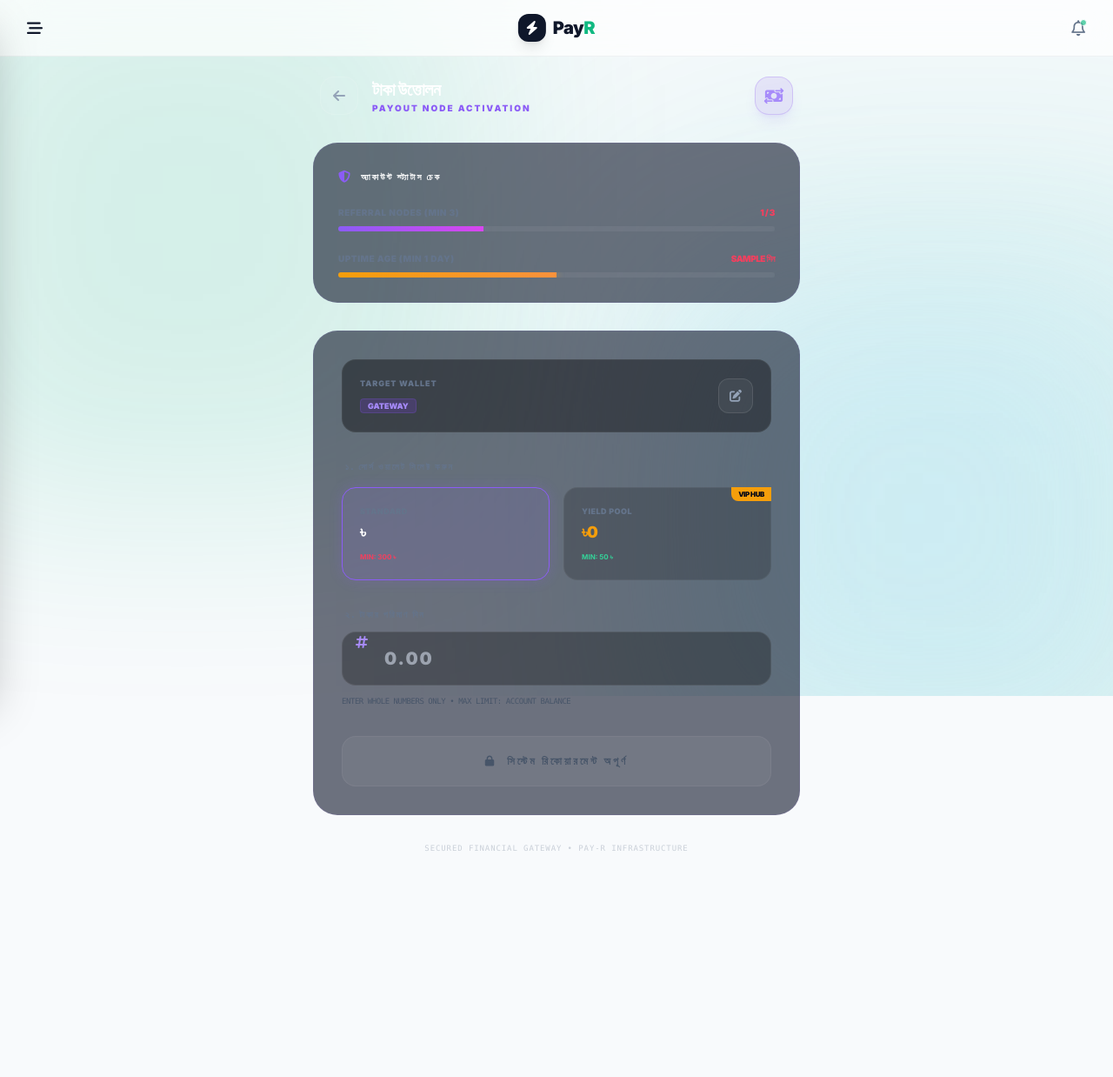
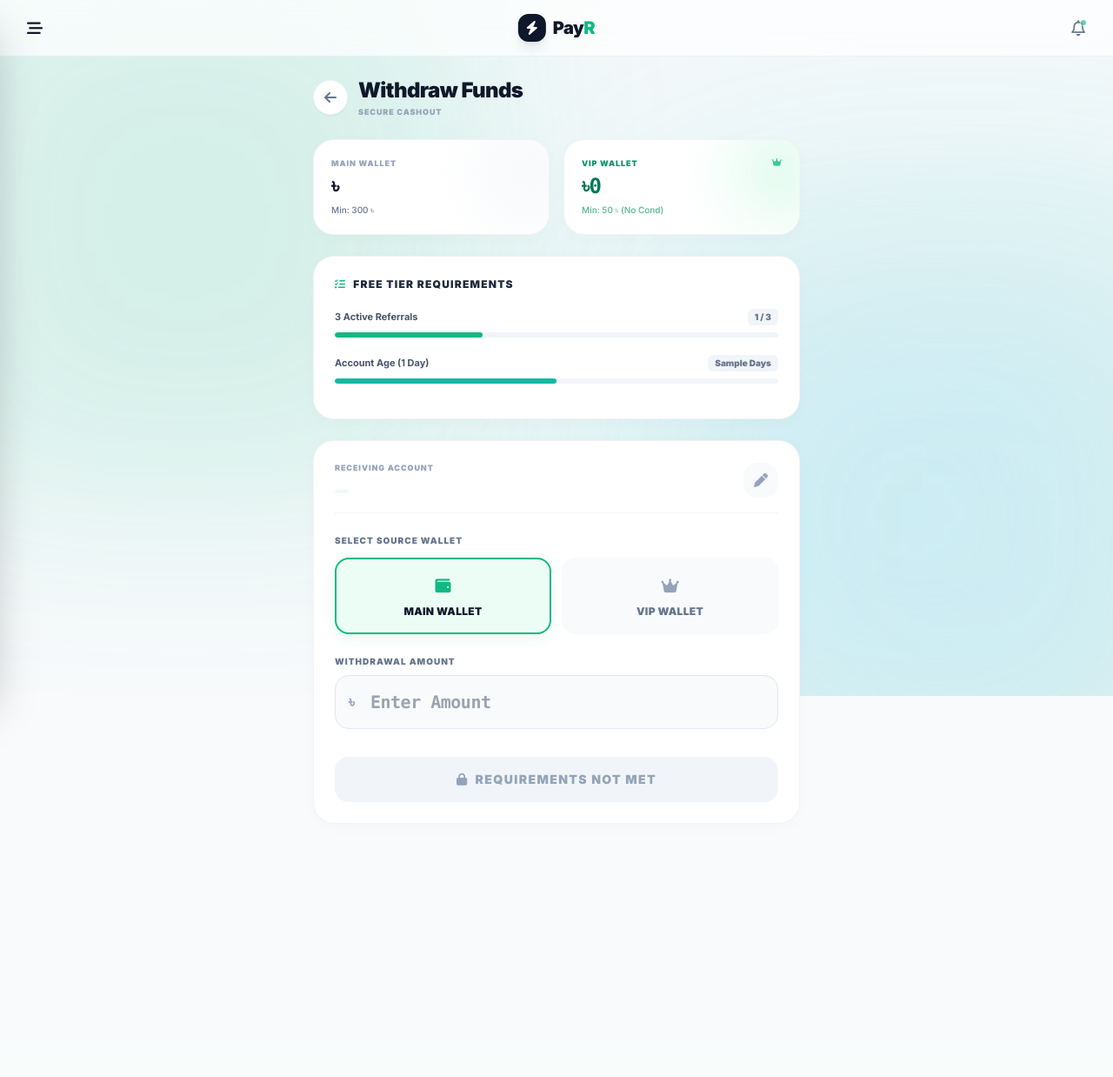
Before and after one commit to siafulislam45/Oay, a Flask app: template templates/withdraw.html in a window 1280 px wide. Shown: the whole page at 87% size. After the commit the page ends 903 px from the top, so only its background shows below. Run offline with Flask 3, Linux system fonts and the light colour scheme; the template is opened without the code that fills it: most values are stand-ins (such as "Sample title", 1, 10 or a date in 2020); data that the repository does not hold is empty; parts of the project's set-up code (start-up, migrations or seed data) failed here and were passed over; some libraries are stand-ins or nearby versions.

Commit message:
Update withdraw.html

```diff
--- a/templates/withdraw.html
+++ b/templates/withdraw.html
@@ -2,223 +2,180 @@
 {% block content %}
 
 <style>
-    /* AI Reveal Animation */
-    .withdraw-reveal { animation: revealIn 0.8s cubic-bezier(0.16, 1, 0.3, 1) forwards; opacity: 0; }
-    @keyframes revealIn { from { opacity: 0; transform: translateY(30px); } to { opacity: 1; transform: translateY(0); } }
+    .fade-up { animation: fadeUp 0.6s cubic-bezier(0.16, 1, 0.3, 1) forwards; opacity: 0; transform: translateY(20px); }
+    @keyframes fadeUp { to { opacity: 1; transform: translateY(0); } }
 
-    /* Glassmorphism Cards */
-    .ai-card {
-        background: rgba(15, 23, 42, 0.6);
-        backdrop-filter: blur(20px);
-        border: 1px solid rgba(139, 92, 246, 0.1);
-        border-radius: 28px;
+    .clean-card {
+        background: #FFFFFF; border-radius: 24px; border: 1px solid rgba(15, 23, 42, 0.05);
+        box-shadow: 0 4px 20px rgba(0, 0, 0, 0.02); transition: all 0.3s cubic-bezier(0.16, 1, 0.3, 1);
     }
 
-    /* VIP Neon Card */
-    .vip-gold-card {
-        background: linear-gradient(135deg, rgba(245, 158, 11, 0.05) 0%, rgba(20, 20, 20, 0.5) 100%);
-        border: 1px solid rgba(245, 158, 11, 0.3);
-        box-shadow: 0 0 20px rgba(245, 158, 11, 0.1);
+    /* Payment Method Card Selection */
+    .method-card { transition: all 0.3s ease; border: 2px solid transparent; }
+    input:checked + .method-card { border-color: #10B981; background-color: #ECFDF5; box-shadow: 0 4px 15px rgba(16, 185, 129, 0.1); }
+    input:checked + .method-card .method-icon { color: #10B981; }
+    input:checked + .method-card .method-text { color: #0F172A; }
+
+    /* Animated Gradient Text */
+    .text-gradient-emerald {
+        background: linear-gradient(to right, #0F172A, #10B981);
+        -webkit-background-clip: text; -webkit-text-fill-color: transparent;
     }
-
-    /* System Progress Bars */
-    .node-progress {
-        height: 6px;
-        background: rgba(255, 255, 255, 0.05);
-        border-radius: 10px;
-        overflow: hidden;
-    }
-    .node-fill-violet { background: linear-gradient(90deg, #8B5CF6, #D946EF); box-shadow: 0 0 10px rgba(139, 92, 246, 0.5); }
-    .node-fill-amber { background: linear-gradient(90deg, #F59E0B, #FB923C); box-shadow: 0 0 10px rgba(245, 158, 11, 0.5); }
-
-    /* Custom Radio Styling */
-    .wallet-radio:checked + .wallet-card-violet {
-        border-color: #8B5CF6;
-        background: rgba(139, 92, 246, 0.1);
-        box-shadow: 0 0 15px rgba(139, 92, 246, 0.2);
-    }
-    .wallet-radio:checked + .wallet-card-amber {
-        border-color: #F59E0B;
-        background: rgba(245, 158, 11, 0.1);
-        box-shadow: 0 0 15px rgba(245, 158, 11, 0.2);
-    }
-
-    .cyber-input {
-        background: rgba(0, 0, 0, 0.3);
-        border: 1px solid rgba(255, 255, 255, 0.08);
-        color: #f1f5f9;
-        transition: all 0.3s ease;
-    }
-    .cyber-input:focus {
-        border-color: #8B5CF6;
-        background: rgba(139, 92, 246, 0.05);
-        box-shadow: 0 0 15px rgba(139, 92, 246, 0.1);
-        outline: none;
-    }
-
-    .btn-withdraw {
-        background: linear-gradient(135deg, #8B5CF6 0%, #6D28D9 100%);
-        box-shadow: 0 10px 25px rgba(139, 92, 246, 0.3);
-    }
-    .btn-withdraw:active { transform: scale(0.96); }
-
-    .monofont { font-family: 'Inter', 'Courier New', monospace; }
 </style>
 
-<div class="max-w-xl mx-auto space-y-8 withdraw-reveal pb-32 pt-4 px-2">
+<div class="max-w-xl mx-auto space-y-6 fade-up pb-32 pt-4 px-2">
 
-    <!-- 1. HEADER PROTOCOL -->
-    <div class="flex items-center justify-between px-2">
-        <div class="flex items-center gap-4">
-            <a href="/dashboard" class="h-11 w-11 bg-white/5 border border-white/10 rounded-2xl flex items-center justify-center text-slate-400 hover:text-white transition-all">
-                <i class="fa-solid fa-arrow-left"></i>
-            </a>
-            <div>
-                <h2 class="text-xl font-black text-white tracking-tight uppercase">টাকা উত্তোলন</h2>
-                <p class="text-[10px] font-black text-violet-500 uppercase tracking-[2px]">Payout Node Activation</p>
-            </div>
-        </div>
-        <div class="h-11 w-11 bg-violet-600/10 text-violet-400 rounded-2xl flex items-center justify-center border border-violet-600/20 shadow-lg shadow-violet-500/10">
-            <i class="fa-solid fa-money-bill-transfer text-lg"></i>
+    <!-- 1. HEADER & BALANCES -->
+    <div class="flex items-center gap-3 mb-6">
+        <a href="/dashboard" class="h-10 w-10 bg-white rounded-full flex items-center justify-center text-slate-500 shadow-sm border border-slate-100 hover:text-[#10B981] hover:shadow-md transition">
+            <i class="fa-solid fa-arrow-left"></i>
+        </a>
+        <div>
+            <h2 class="text-2xl font-black text-slate-900 tracking-tight">Withdraw Funds</h2>
+            <p class="text-[9px] font-black uppercase tracking-widest text-slate-400 mt-0.5">Secure Cashout</p>
         </div>
     </div>
 
-    <!-- 2. CONDITIONS NODE -->
+    <!-- Dual Balance Bento Grid -->
+    <div class="grid grid-cols-2 gap-4">
+        <!-- Main Wallet -->
+        <div class="clean-card p-5 relative overflow-hidden group hover:-translate-y-1">
+            <div class="absolute right-[-10%] top-[-10%] w-24 h-24 bg-slate-100 rounded-full blur-2xl group-hover:bg-emerald-50 transition duration-500"></div>
+            <p class="text-[9px] font-black uppercase tracking-widest text-slate-400 mb-1">Main Wallet</p>
+            <h3 class="text-2xl font-black text-slate-900 font-mono tracking-tight">৳{{ user.balance }}</h3>
+            <p class="text-[10px] text-slate-500 font-medium mt-1">Min: 300 ৳</p>
+        </div>
+        <!-- VIP Wallet -->
+        <div class="clean-card p-5 relative overflow-hidden group hover:-translate-y-1 border-emerald-100 bg-emerald-50/30">
+            <div class="absolute right-[-10%] top-[-10%] w-24 h-24 bg-emerald-200/50 rounded-full blur-2xl group-hover:bg-teal-200/50 transition duration-500"></div>
+            <div class="flex justify-between items-start mb-1">
+                <p class="text-[9px] font-black uppercase tracking-widest text-emerald-600">VIP Wallet</p>
+                <i class="fa-solid fa-crown text-emerald-500 text-[10px]"></i>
+            </div>
+            <h3 class="text-2xl font-black text-emerald-700 font-mono tracking-tight">৳{{ user.vip_balance or 0 }}</h3>
+            <p class="text-[10px] text-emerald-600/70 font-medium mt-1">Min: 50 ৳ (No Cond)</p>
+        </div>
+    </div>
+
+    <!-- 2. CONDITIONS CHECKLIST (Dynamic) -->
     {% if user.current_level > 0 %}
-        <!-- 💎 VIP ACCESS GRANTED -->
-        <div class="vip-gold-card p-6 rounded-[32px] relative overflow-hidden group">
-            <div class="absolute -right-5 -top-5 text-8xl text-amber-500/10 group-hover:scale-125 transition-transform">
-                <i class="fa-solid fa-crown"></i>
-            </div>
-            <div class="flex items-center gap-5 relative z-10">
-                <div class="h-14 w-14 bg-amber-500/20 text-amber-500 rounded-2xl flex items-center justify-center text-3xl border border-amber-500/20 shadow-xl">
+        <!-- VIP USER BANNER -->
+        <div class="clean-card p-6 bg-gradient-to-r from-emerald-50 to-teal-50 border-emerald-200 relative overflow-hidden">
+            <i class="fa-solid fa-shield-check absolute -right-4 -bottom-4 text-7xl text-emerald-500 opacity-10"></i>
+            <div class="flex items-center gap-4 relative z-10">
+                <div class="h-12 w-12 bg-emerald-500 text-white rounded-2xl flex items-center justify-center text-xl shadow-lg shadow-emerald-500/30">
                     <i class="fa-solid fa-bolt"></i>
                 </div>
                 <div>
-                    <h3 class="font-black text-amber-500 text-sm uppercase tracking-widest">VIP মেম্বারশিপ অ্যাক্টিভ</h3>
-                    <p class="text-[11px] text-slate-400 mt-1 leading-relaxed">অটোমেটিক ভেরিফিকেশন মোড অন। রেফারেল ছাড়াই মাত্র ৫০ টাকা হলে উত্তোলন করতে পারবেন।</p>
+                    <h3 class="font-black text-emerald-900 text-sm tracking-tight">VIP Cashout Enabled</h3>
+                    <p class="text-[10px] text-emerald-700 mt-1 leading-relaxed font-medium">আপনার জন্য কোনো রেফারেল বা একাউন্ট বয়সের শর্ত নেই। ফাস্ট উইথড্র উপভোগ করুন।</p>
                 </div>
             </div>
         </div>
     {% else %}
-        <!-- 🔒 SYSTEM CHECKS (Free User) -->
-        <div class="ai-card p-7">
-            <div class="flex items-center gap-3 mb-6">
-                <i class="fa-solid fa-shield-halved text-violet-500 text-sm"></i>
-                <h3 class="font-black text-white text-[10px] uppercase tracking-[2px]">অ্যাকাউন্ট স্ট্যাটাস চেক</h3>
-            </div>
+        <!-- FREE USER CONDITIONS -->
+        <div class="clean-card p-6 border-slate-100">
+            <h3 class="font-black text-slate-800 text-xs mb-5 uppercase tracking-widest flex items-center gap-2">
+                <i class="fa-solid fa-list-check text-emerald-500"></i> Free Tier Requirements
+            </h3>
 
-            <!-- Referral Protocol -->
-            <div class="mb-6">
-                <div class="flex justify-between text-[10px] font-black uppercase mb-2">
-                    <span class="text-slate-500 tracking-wider">Referral Nodes (Min 3)</span>
-                    <span class="{{ 'text-emerald-400' if ref_count >= 3 else 'text-rose-500' }} tracking-tighter">
+            <!-- Referral Check -->
+            <div class="mb-5">
+                <div class="flex justify-between items-center mb-2">
+                    <span class="text-[11px] font-bold text-slate-600">3 Active Referrals</span>
+                    <span class="font-black text-[10px] px-2 py-0.5 rounded-md {{ 'bg-emerald-100 text-emerald-700' if ref_count >= 3 else 'bg-slate-100 text-slate-500' }}">
                         {{ ref_count }} / 3
                     </span>
                 </div>
-                <div class="node-progress">
-                    <div class="node-fill-violet h-full transition-all duration-1000"
-                         style="width: {{ (ref_count / 3) * 100 if ref_count < 3 else 100 }}%"></div>
+                <div class="w-full bg-slate-100 rounded-full h-1.5 overflow-hidden">
+                    <div class="bg-emerald-500 h-full rounded-full transition-all duration-700" style="width: {{ (ref_count / 3) * 100 if ref_count < 3 else 100 }}%"></div>
                 </div>
             </div>
 
-            <!-- Account Age Protocol -->
-            <div>
-                <div class="flex justify-between text-[10px] font-black uppercase mb-2">
-                    <span class="text-slate-500 tracking-wider">Uptime Age (Min 1 Day)</span>
-                    <span class="{{ 'text-emerald-400' if account_days >= 1 else 'text-rose-500' }} tracking-tighter">
-                        {{ account_days }} দিন
+            <!-- Account Age Check -->
+            <div class="mb-4">
+                <div class="flex justify-between items-center mb-2">
+                    <span class="text-[11px] font-bold text-slate-600">Account Age (1 Day)</span>
+                    <span class="font-black text-[10px] px-2 py-0.5 rounded-md {{ 'bg-emerald-100 text-emerald-700' if account_days >= 1 else 'bg-slate-100 text-slate-500' }}">
+                        {{ account_days }} Days
                     </span>
                 </div>
-                <div class="node-progress">
-                    <div class="node-fill-amber h-full transition-all duration-1000"
-                         style="width: {{ '100' if account_days >= 1 else '50' }}%"></div>
+                <div class="w-full bg-slate-100 rounded-full h-1.5 overflow-hidden">
+                    <div class="bg-teal-500 h-full rounded-full transition-all duration-700" style="width: {{ '100' if account_days >= 1 else '50' }}%"></div>
                 </div>
             </div>
         </div>
     {% endif %}
 
-    <!-- 3. WITHDRAWAL COMMAND CENTER -->
-    <form method="POST" action="/withdraw" class="ai-card p-8 border-t-2 border-t-violet-500/30">
+    <!-- 3. WITHDRAWAL FORM -->
+    <form method="POST" action="/withdraw" class="clean-card p-6 shadow-xl shadow-slate-200/40 relative overflow-hidden">
 
-        <!-- Target Wallet Summary -->
-        <div class="bg-black/40 p-5 rounded-2xl border border-white/5 mb-8 flex justify-between items-center group">
-            <div class="space-y-1">
-                <p class="text-[9px] text-slate-500 font-black uppercase tracking-widest">Target Wallet</p>
-                <h3 class="text-xl font-black text-white monofont tracking-widest">{{ user.wallet_number }}</h3>
-                <span class="text-[9px] px-2 py-0.5 rounded bg-violet-600/20 text-violet-400 font-black border border-violet-500/20 uppercase">
-                    {{ user.wallet_method }} Gateway
+        <!-- Saved Wallet Header -->
+        <div class="flex justify-between items-center mb-6 pb-4 border-b border-slate-100">
+            <div>
+                <p class="text-[9px] font-black text-slate-400 uppercase tracking-widest mb-1">Receiving Account</p>
+                <h3 class="text-lg font-black text-slate-800 font-mono tracking-wide">{{ user.wallet_number }}</h3>
+                <span class="text-[9px] font-black uppercase tracking-widest text-emerald-600 bg-emerald-50 px-2 py-0.5 rounded mt-1 inline-block">
+                    {{ user.wallet_method }}
                 </span>
             </div>
-            <a href="/adm" class="h-10 w-10 bg-white/5 border border-white/10 rounded-xl flex items-center justify-center text-slate-400 hover:text-violet-400 transition-all">
-                <i class="fa-solid fa-pen-to-square text-sm"></i>
+            <a href="/adm" class="h-10 w-10 bg-slate-50 rounded-2xl flex items-center justify-center text-slate-400 hover:bg-emerald-50 hover:text-emerald-600 transition" title="Change Info">
+                <i class="fa-solid fa-pen"></i>
             </a>
         </div>
 
-        <!-- Wallet Type Selection -->
-        <div class="mb-8">
-            <label class="block text-[10px] font-black text-slate-500 uppercase tracking-[2px] mb-4 ml-1">১. সোর্স ওয়ালেট সিলেক্ট করুন</label>
-            <div class="grid grid-cols-2 gap-4">
-
-                <!-- Main Wallet Node -->
-                <label class="cursor-pointer relative">
-                    <input type="radio" name="wallet_type" value="main" class="wallet-radio sr-only" checked>
-                    <div class="wallet-card-violet p-5 border border-white/5 rounded-2xl bg-black/20 transition-all duration-300">
-                        <p class="text-[9px] text-slate-500 font-black uppercase tracking-wider">Standard</p>
-                        <h3 class="text-lg font-black text-white mt-1 monofont tracking-tighter">৳{{ user.balance }}</h3>
-                        <p class="text-[8px] font-bold mt-2 {{ 'text-emerald-400' if user.current_level > 0 else 'text-rose-500' }} uppercase">
-                            Min: {{ '50' if user.current_level > 0 else '300' }} ৳
-                        </p>
+        <!-- Wallet Selection -->
+        <div class="mb-6">
+            <label class="block text-[10px] font-black text-slate-500 uppercase tracking-widest mb-3">Select Source Wallet</label>
+            <div class="grid grid-cols-2 gap-3">
+                <label class="cursor-pointer">
+                    <input type="radio" name="wallet_type" value="main" class="peer sr-only" checked>
+                    <div class="method-card p-4 rounded-2xl text-center bg-slate-50">
+                        <i class="fa-solid fa-wallet method-icon text-slate-400 mb-2 text-lg transition-colors"></i>
+                        <span class="block text-xs font-black method-text text-slate-500 tracking-wide transition-colors">MAIN WALLET</span>
                     </div>
                 </label>
 
-                <!-- VIP Wallet Node -->
-                <label class="cursor-pointer relative">
-                    <input type="radio" name="wallet_type" value="vip" class="wallet-radio sr-only" {{ 'disabled' if user.current_level == 0 }}>
-                    <div class="wallet-card-amber p-5 border border-white/5 rounded-2xl bg-black/20 transition-all duration-300 {{ 'opacity-30 grayscale' if user.current_level == 0 }}">
-                        <div class="absolute top-0 right-0 bg-amber-500 text-slate-950 text-[8px] px-2 py-0.5 rounded-bl-lg font-black tracking-tighter">VIP HUB</div>
-                        <p class="text-[9px] text-slate-500 font-black uppercase tracking-wider">Yield Pool</p>
-                        <h3 class="text-lg font-black text-amber-500 mt-1 monofont tracking-tighter">৳{{ user.vip_balance or 0 }}</h3>
-                        <p class="text-[8px] font-bold mt-2 text-emerald-400 uppercase">Min: 50 ৳</p>
+                <label class="cursor-pointer">
+                    <input type="radio" name="wallet_type" value="vip" class="peer sr-only" {{ 'disabled' if user.current_level == 0 }}>
+                    <div class="method-card p-4 rounded-2xl text-center bg-slate-50 {{ 'opacity-50 grayscale cursor-not-allowed' if user.current_level == 0 }}">
+                        <i class="fa-solid fa-crown method-icon text-slate-400 mb-2 text-lg transition-colors"></i>
+                        <span class="block text-xs font-black method-text text-slate-500 tracking-wide transition-colors">VIP WALLET</span>
                     </div>
                 </label>
-
             </div>
         </div>
 
-        <!-- Amount Command -->
+        <!-- Amount Input -->
         <div class="mb-8">
-            <label class="block text-[10px] font-black text-slate-500 uppercase tracking-[2px] mb-3 ml-1">২. টাকার পরিমাণ দিন</label>
+            <label class="block text-[10px] font-black text-slate-500 uppercase tracking-widest mb-2">Withdrawal Amount</label>
             <div class="relative">
-                <span class="absolute left-4 top-4.5 text-violet-400"><i class="fa-solid fa-hashtag"></i></span>
-                <input type="number" name="amount" required placeholder="0.00"
-                       class="cyber-input w-full pl-12 p-4 rounded-2xl text-xl font-black monofont tracking-widest">
+                <div class="absolute inset-y-0 left-0 pl-4 flex items-center pointer-events-none text-slate-400">
+                    <span class="font-black text-lg">৳</span>
+                </div>
+                <input type="number" name="amount" required placeholder="Enter Amount"
+                       class="w-full pl-10 p-4 border border-slate-200 rounded-2xl focus:outline-none focus:border-emerald-500 focus:ring-4 focus:ring-emerald-500/10 bg-slate-50 focus:bg-white transition text-xl font-black text-slate-800 font-mono tracking-tight">
             </div>
-            <p class="text-[9px] text-slate-600 mt-3 font-mono uppercase tracking-tighter">Enter whole numbers only • Max limit: Account Balance</p>
         </div>
 
-        <!-- Action Logic -->
+        <!-- Submit Button Logic -->
         <div class="mt-4">
             {% set can_withdraw_free = (ref_count >= 3 and account_days >= 1) %}
             {% set is_vip = (user.current_level > 0) %}
 
             {% if is_vip or can_withdraw_free %}
-                <button type="submit" class="btn-withdraw w-full py-5 rounded-2xl text-white font-black text-sm uppercase tracking-[3px] shadow-2xl flex items-center justify-center gap-3">
-                    ইনিশিয়েট উইথড্রয়াল <i class="fa-solid fa-arrow-right-long"></i>
+                <button type="submit" class="btn-emerald w-full text-white py-4 rounded-2xl font-black text-sm uppercase tracking-widest flex items-center justify-center gap-2">
+                    <span>Confirm Cashout</span>
+                    <i class="fa-solid fa-arrow-right"></i>
                 </button>
             {% else %}
-                <button type="button" disabled class="w-full bg-white/5 border border-white/5 text-slate-600 py-5 rounded-2xl text-xs font-black uppercase tracking-[3px] cursor-not-allowed flex items-center justify-center gap-3">
-                    <i class="fa-solid fa-lock"></i> সিস্টেম রিকোয়ারমেন্ট অপূর্ণ
+                <button type="button" disabled class="w-full bg-slate-100 text-slate-400 py-4 rounded-2xl font-black text-sm uppercase tracking-widest cursor-not-allowed flex items-center justify-center gap-2">
+                    <i class="fa-solid fa-lock"></i> Requirements Not Met
                 </button>
             {% endif %}
         </div>
 
     </form>
 
-    <!-- Footer Security Tag -->
-    <div class="text-center opacity-30">
-        <p class="text-[9px] font-mono text-slate-500 tracking-widest uppercase">Secured Financial Gateway • Pay-R Infrastructure</p>
-    </div>
-
 </div>
 {% endblock %}
```
